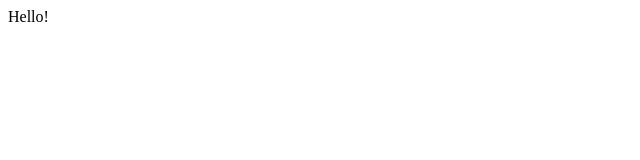
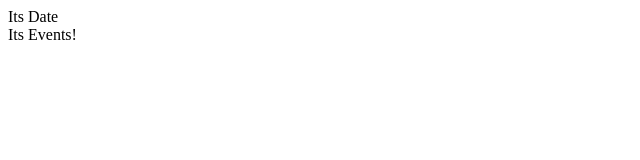
Before and after one commit to maryamghorbani/WeeksCalendar, a React (Create React App) app: page / in a window 1280 px wide. Shown: the top 160 px of the page, without its empty margins (0-640 px from the left). Built offline with nearby package versions, Linux system fonts and the light colour scheme.

Commit message:
add Date component and DayEvents components

```diff
--- a/src/Component/Calendar.js
+++ b/src/Component/Calendar.js
@@ -1,9 +1,15 @@
 import React from 'react';
 
+// import components
+import Date from "./Date";
+import DayEvents from "./DayEvents";
 
 function Calendar() {
 	return (
-		<div>Hello!</div>
+		<div>
+			<Date />
+			<DayEvents />
+		</div>
 		);
 }
 
--- /dev/null
+++ b/src/Component/Date.js
@@ -0,0 +1,10 @@
+import React from 'react';
+
+
+function Date() {
+	return (
+		<div>Its Date</div>
+		);
+}
+
+export default Date;
--- /dev/null
+++ b/src/Component/DayEvents.js
@@ -0,0 +1,10 @@
+import React from 'react';
+
+
+function DayEvents() {
+	return (
+		<div>Its Events!</div>
+		);
+}
+
+export default DayEvents;
```
